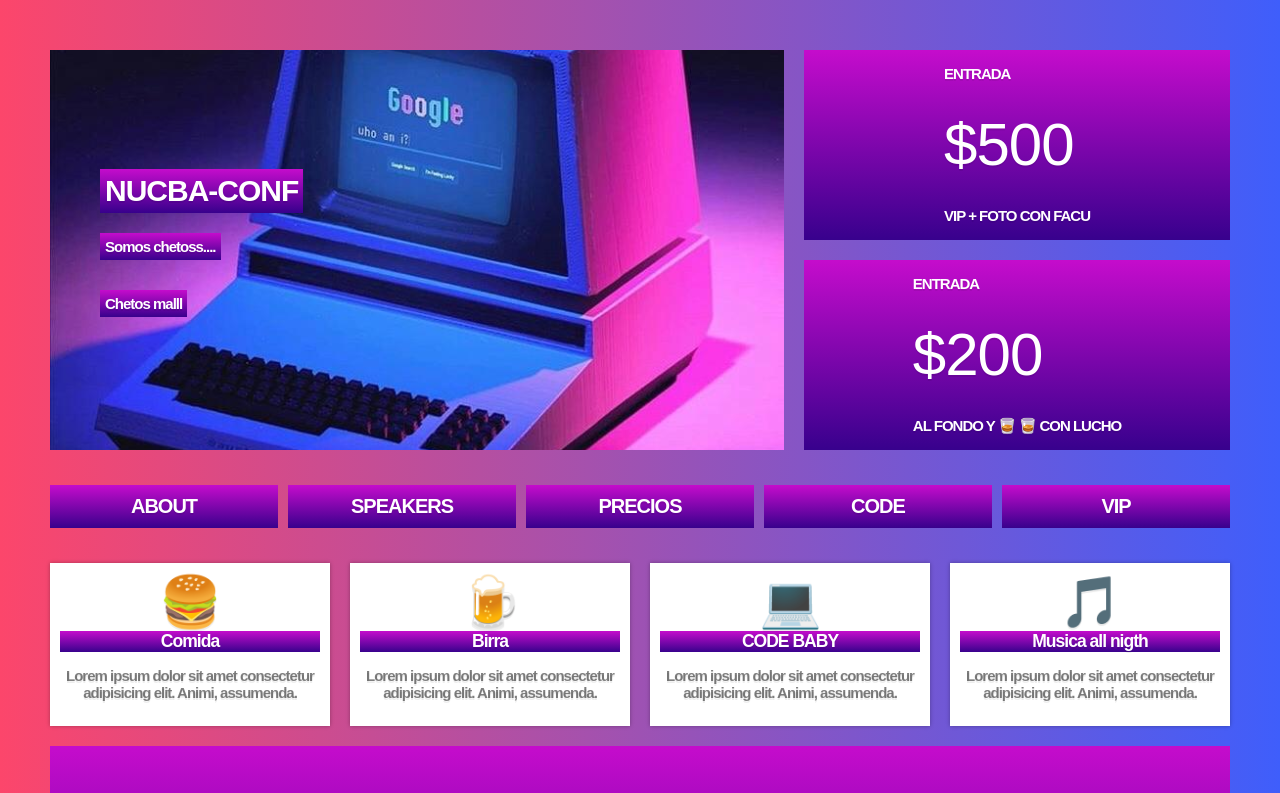
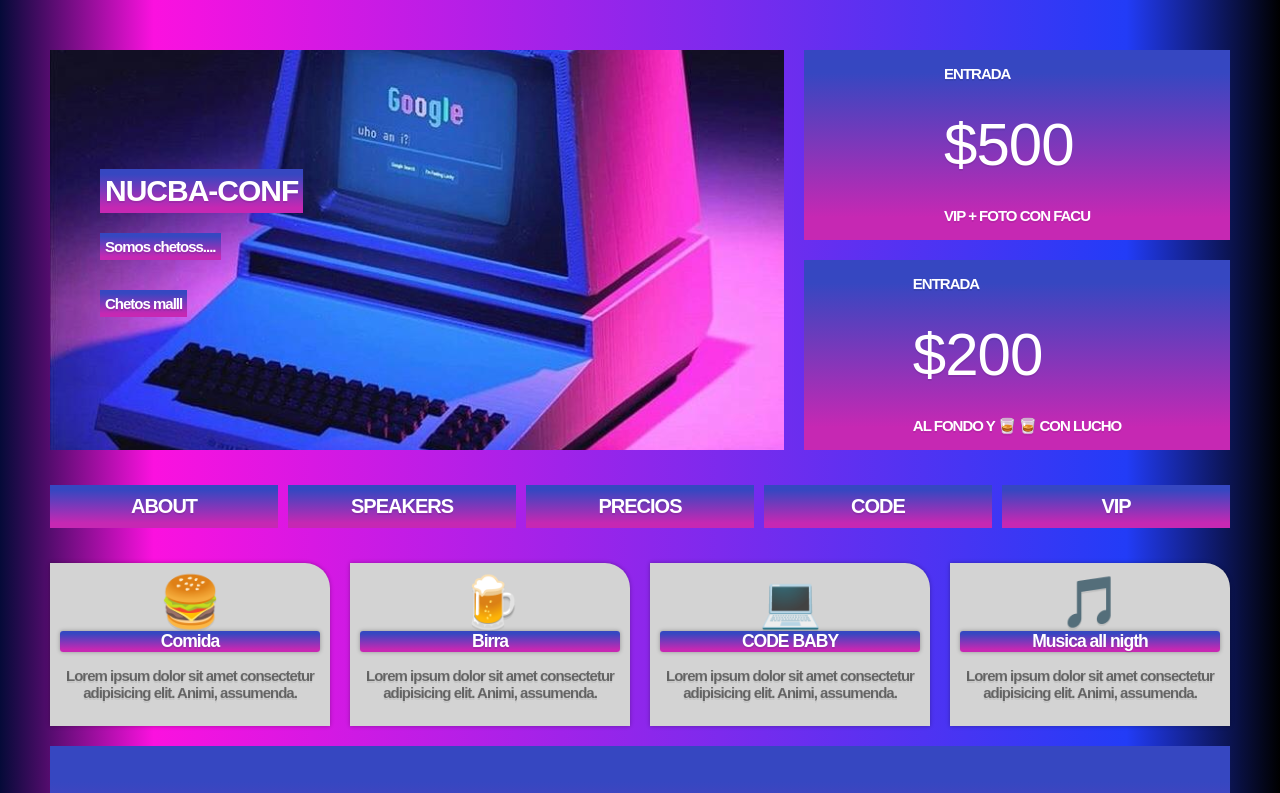
Before and after one commit to rc-coder/Grid_III_Nucba_Conf, a plain HTML site: page index.html in a window 1280 px wide. Shown: the top 793 px of the page. Drawn offline with Linux system fonts and the light colour scheme; grey boxes are pictures that could not be loaded.

Commit message:
segundo commit

```diff
--- a/index.html
+++ b/index.html
@@ -2,11 +2,10 @@
 <html lang="en">
   <head>
     <meta charset="UTF-8" />
-    <meta http-equiv="X-UA-Compatible" content="IE=edge" />
     <meta name="viewport" content="width=device-width, initial-scale=1.0" />
     <link rel="stylesheet" href="main.css" />
     <link rel="stylesheet" href="styles.css" />
-    <title>Grid III</title>
+    <title>Nucba Conf :)</title>
   </head>
 
   <body>
@@ -89,7 +88,7 @@
       </section>
 
       <section class="about">
-        <video src="./assets/videoPeola.mp4" autoplay loop></video>
+        <video autoplay loop src="./assets/videoPeola.mp4"></video>
         <div class="about__details">
           <h2>VAMOS A CODEAR!</h2>
           <p>Slim Profile, easy to hold and loaded with cheese.</p>
@@ -112,13 +111,16 @@
         <img src="https://source.unsplash.com/random/207x210" alt="" />
       </section>
     </div>
+
     <script>
       const navButton = document.querySelector("button[aria-expanded]");
+
       function toggleNav({ target }) {
-        const expandir =
+        const expanded =
           target.getAttribute("aria-expanded") === "true" || false;
-        navButton.setAttribute("aria-expanded", !expandir);
+        navButton.setAttribute("aria-expanded", !expanded);
       }
+
       navButton.addEventListener("click", toggleNav);
     </script>
   </body>
--- a/main.css
+++ b/main.css
@@ -1,8 +1,5 @@
 :root {
-  --color-cheto: linear-gradient(
-    0deg,
-    rgba(55, 0, 140, 0.9934348739495799) 0%,
-    rgba(197, 12, 204, 1) 100%
+  --color-cheto: linear-gradient(0deg, rgba(198,40,179,1) 12%, rgba(54,71,193,1) 88%);
   );
 }
 @import url("https://fonts.googleapis.com/css2?family=Poppins&display=swap");
@@ -23,7 +20,14 @@ html {
 }
 
 body {
-  background: linear-gradient(90deg, #fc466b 0%, #3f5efb 100%);
+  background: rgb(5, 10, 56);
+  background: linear-gradient(
+    90deg,
+    rgba(5, 10, 56, 1) 0%,
+    rgba(251, 17, 223, 1) 12%,
+    rgba(34, 60, 247, 1) 88%,
+    rgba(0, 0, 0, 1) 100%
+  );
   min-height: calc(100vh - 100px);
   margin: 50px;
   background-attachment: fixed;
--- a/styles.css
+++ b/styles.css
@@ -103,10 +103,11 @@ img {
 }
 
 .feature {
-  background: #fff;
+  background: lightgray;
   padding: 10px;
   text-align: center;
   box-shadow: 0 0 4px rgba(0, 0, 0, 0.3);
+  border-top-right-radius: 25px;
 }
 
 .feature .icon {
@@ -119,6 +120,8 @@ img {
 
 .feature h3 {
   background: var(--color-cheto);
+  border-radius: 3px;
+  box-shadow: 0 0 4px rgba(0, 0, 0, 0.3);
 }
 
 /* ABOUT */
```
